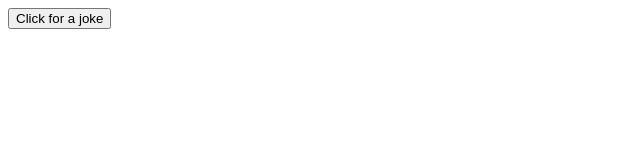
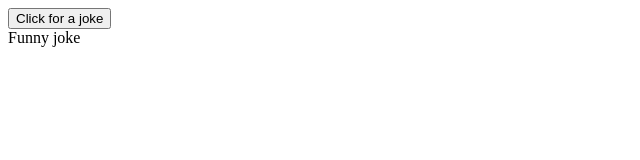
Before and after one commit to faicat99/joke-generator, a plain HTML site: page index.html in a window 1280 px wide. Both pictures are taken after a click on the button "Click for a joke". Shown: the full height of the page, 0-640 px from the left. Drawn offline with Linux system fonts and the light colour scheme.

Commit message:
function for click to generate button created

```diff
--- a/index.html
+++ b/index.html
@@ -8,6 +8,8 @@
 </head>
 <body>
   <button id="joke-button">Click for a joke</button>
+  <div id="joke"></div>
 
+  <script src="joke.js"></script>
 </body>
 </html>
--- a/joke.js
+++ b/joke.js
@@ -0,0 +1,11 @@
+function generateJoke(event) {
+    event.preventDefault();
+
+    let jokeElement = document.querySelector("#joke")
+
+    jokeElement.innerHTML = "Funny joke";
+
+}
+
+let jokeButton = document.querySelector("#joke-button");
+jokeButton.addEventListener("click", generateJoke);
```
